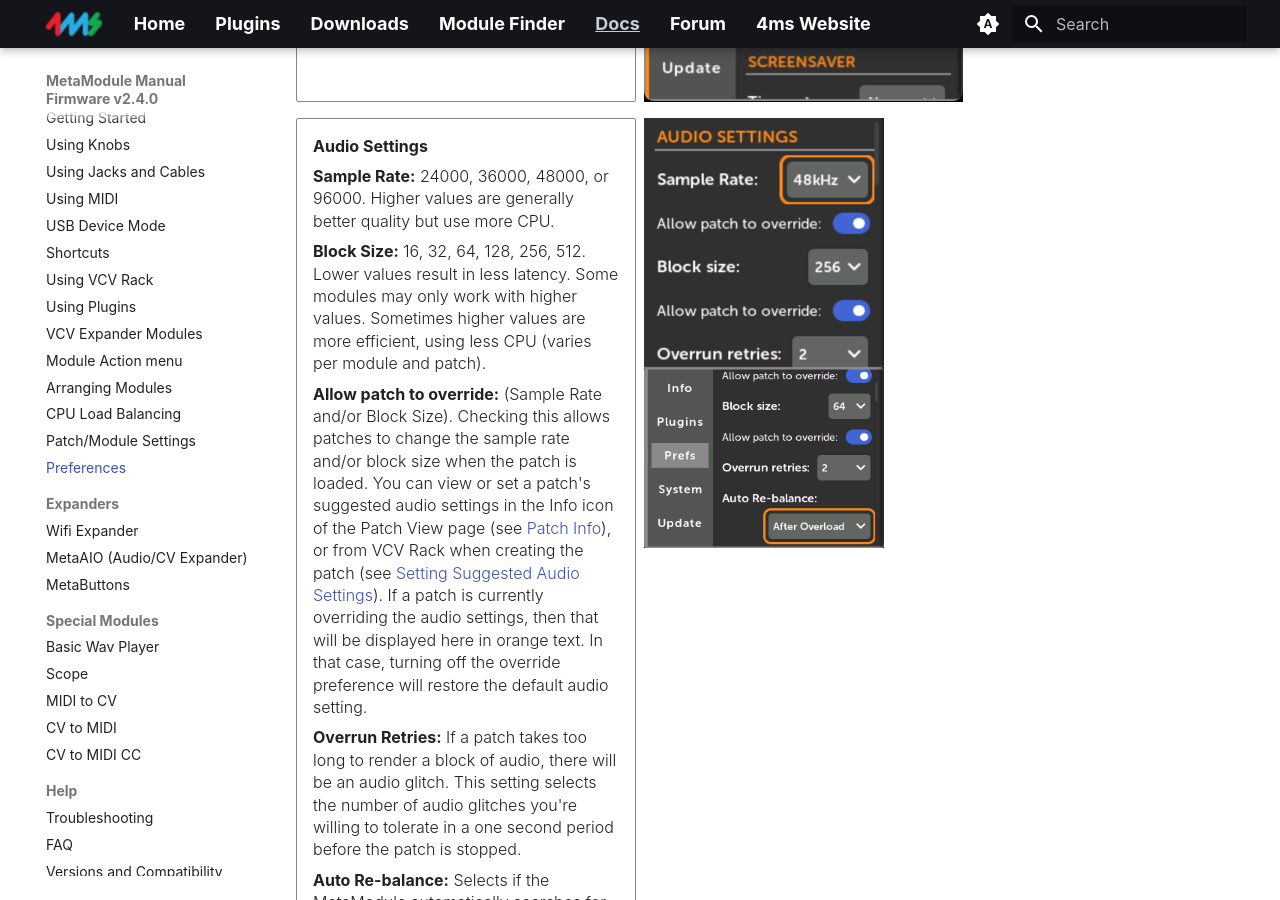
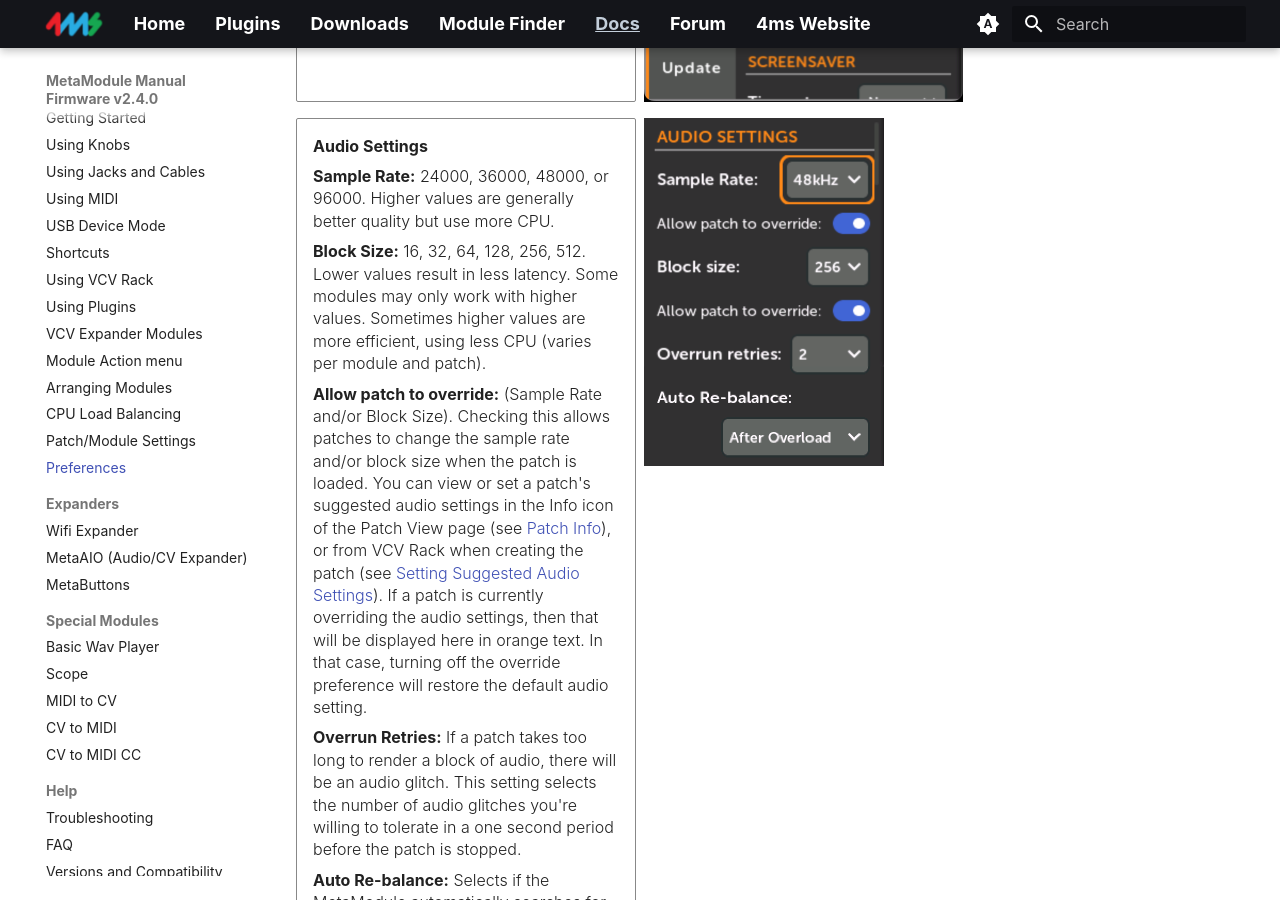
Before and after one commit to 4ms/metamodule-docs-website, an MkDocs documentation site: the page built from docs/preferences.md, in a window 1280 px wide and 900 px high, scrolled down 574 px. Built offline with MkDocs 1.6.1 and Material for MkDocs 9.7.7, drawn with Linux system fonts in a browser that asks for light colours.

Commit message:
Prefs, and combine redundant images

```diff
--- a/docs/preferences.md
+++ b/docs/preferences.md
@@ -40,9 +40,9 @@
      **After Overload** (the default) does it when you re-start a patch that was stopped for
      overloading the CPU. **Every Patch Load** does it each time a patch is loaded and played.
      The audio is silent for about a second while the search runs.
-     See [CPU Load Balancing](cpu_load.md#automatic-re-balancing).
+     See [CPU Load Balancing](cpu_load.md).
 
-   [![Audio Settings](./img/settings-patch-audio.png){ .wide-240 }](./img/settings-patch-audio.png) [![Auto Re-balance](./img/prefs-auto-rebalance.png){ .wide-240 }](./img/prefs-auto-rebalance.png)
+   [![Audio Settings](./img/settings-patch-audio.png){ .wide-240 }](./img/settings-patch-audio.png)
 
 </div>
 <div class="grid cards" markdown>
```
Also changed, not shown: docs/img/prefs-auto-rebalance.png (deleted), docs/img/settings-patch-audio.png.
